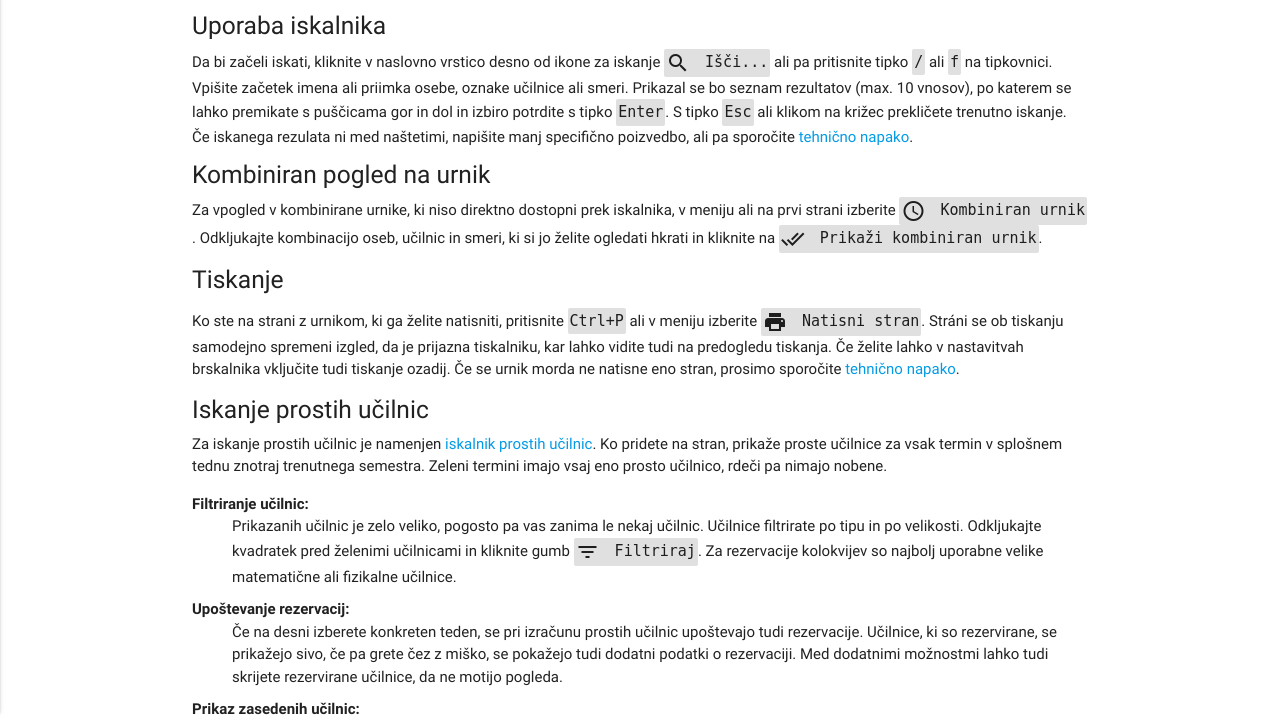
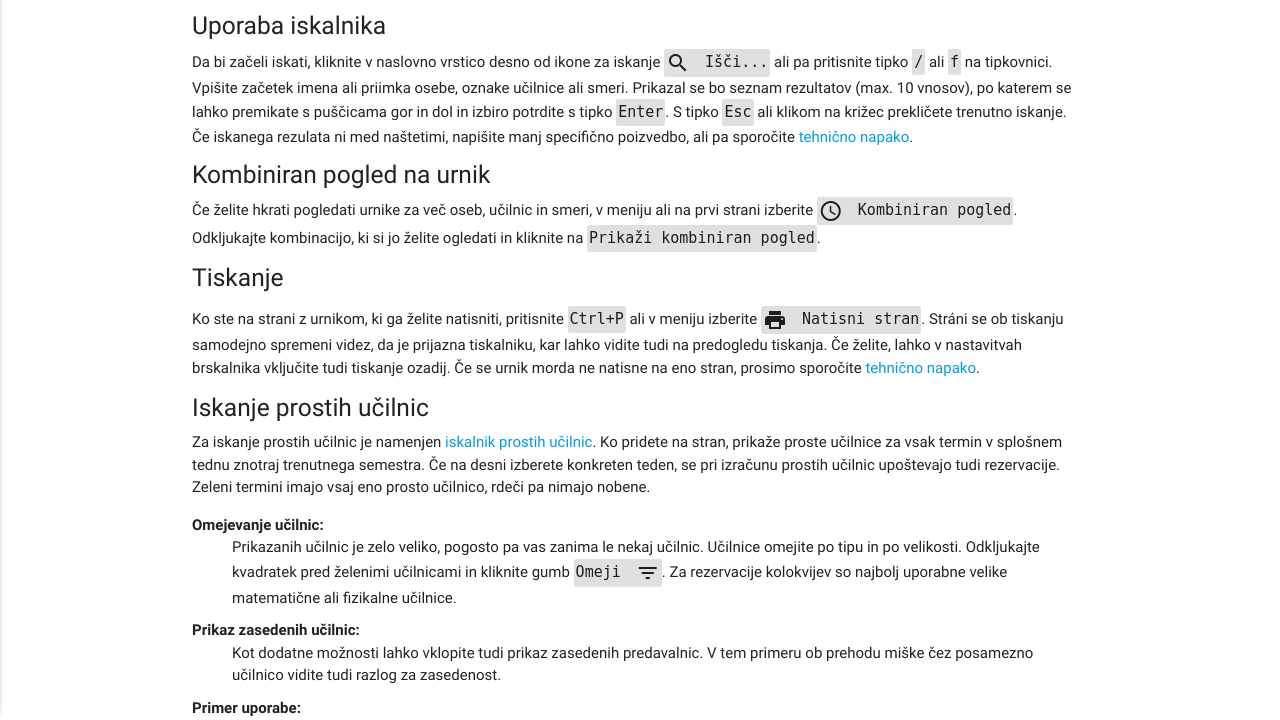
Before and after one commit to ul-fmf/urnik, a Django app: template urnik/templates/help.html in a window 1280 px wide. Shown: the part 212-932 px from the top of the page. Run offline with Django 3.2, Linux system fonts and the light colour scheme; the template is opened without the code that fills it, so the values that code supplies are empty; parts of the project's set-up code (start-up, migrations or seed data) failed here and were passed over; some libraries are stand-ins or nearby versions.

Commit message:
Popravil navodila
Closes #37

```diff
--- a/urnik/templates/bugreport.html
+++ b/urnik/templates/bugreport.html
@@ -20,7 +20,7 @@
     <h4>Napaka v delovanju strani (tehnična napaka)</h4>
     <p>
       Če ste naleteli na tehnično nepravilnost na strani (npr. prekrivanje podatkov, slaba berljivost,
-      ne morete klikniti na kakšen gumb, rezervacije se narobe sortirajo, &hellip;) prosim oprite
+      ne morete klikniti na kakšen gumb, rezervacije se narobe sortirajo, &hellip;) prosim odprite
       <a href="https://github.com/ul-fmf/urnik/issues">issue na GitHub-u</a>.
       <b>Pred odpiranjem novega issue-a prosimo preverite, da ni ta napaka že zabeležena.</b>
       V primeru, da napaka že obstaja, lahko kot komentar dodate dodaten opis problema, če se vam zdi,
@@ -35,7 +35,7 @@
     <h4>Napaka v podatkih na urniku (vsebinska napaka)</h4>
     <p>
       Če ste naleteli na vsebinsko napako (npr. vaše rezervacije ni na seznamu, predmeta, ki ga izvajate, ni na urniku,
-      ali pa je v napačni učilnici/terminu, &hellip;) se obrnite na sestavljalca urnika (matematika: ??, fizika: ??)
+      ali pa je v napačni učilnici/terminu, &hellip;) se obrnite na sestavljalca urnika (matematika: <a href="mailto:gregor.cigler@fmf.uni-lj.si">Gregor Cigler</a> in <a href="mailto:david.dolzan@fmf.uni-lj.si">David Dolžan</a>, fizika: <a href="mailto:katja.klobas@fmf.uni-lj.si">Katja Klobas</a>)
       ali pa, v primeru rezervacij, na pripadajoči referat. Če ste študent, pišite izvajalcu predmeta,
       pri katerem je težava.
     </p>
@@ -43,7 +43,7 @@
     <h4>Želje za dodatno funkcionalnost</h4>
     <p>
       Želimo si, da bi bila aplikacija čim bolj uporabna, zato smo veseli novih predlogov s strani uporabnikov.
-      Urnik <b>ne bo</b> podpiral:</p>
+      Urnik pa bo v tradiciji FMF enostaven in ne bo podpiral:</p>
     <ul class="browser-default">
       <li>avtomatičnega ustvarjanja urnikov iz omejitev,</li>
       <li>urnikov, ki se znotraj semestra spreminjajo.</li>
--- a/urnik/templates/help.html
+++ b/urnik/templates/help.html
@@ -22,64 +22,50 @@
     pa sporočite <a href="{% url 'bugreport' %}">tehnično napako</a>.
 
     <h5>Kombiniran pogled na urnik</h5>
-    Za vpogled v kombinirane urnike, ki niso direktno dostopni prek iskalnika, v meniju ali na prvi strani izberite <code><i class="material-icons left">schedule</i>Kombiniran urnik</code>. Odkljukajte kombinacijo
-    oseb, učilnic in smeri, ki si jo želite ogledati hkrati in kliknite na
-    <code><i class="material-icons left">done_all</i>Prikaži kombiniran urnik</code>.
+    Če želite hkrati pogledati urnike za več oseb, učilnic in smeri, v meniju ali na prvi strani izberite <code><i class="material-icons left">schedule</i>Kombiniran pogled</code>. Odkljukajte kombinacijo, ki si jo želite ogledati in kliknite na
+    <code>Prikaži kombiniran pogled</code>.
 
     <h5>Tiskanje</h5>
     <p>
       Ko ste na strani z urnikom, ki ga želite natisniti, pritisnite <code>Ctrl+P</code> ali v meniju izberite
       <code><i class="material-icons left">print</i> Natisni stran</code>. Str&aacute;ni se ob tiskanju samodejno
-      spremeni izgled, da je prijazna tiskalniku, kar lahko vidite tudi na predogledu tiskanja.
-      Če želite lahko v nastavitvah brskalnika vključite tudi tiskanje ozadij. Če se urnik morda ne natisne eno
+      spremeni videz, da je prijazna tiskalniku, kar lahko vidite tudi na predogledu tiskanja.
+      Če želite, lahko v nastavitvah brskalnika vključite tudi tiskanje ozadij. Če se urnik morda ne natisne na eno
       stran, prosimo sporočite <a href="{% url 'bugreport' %}">tehnično napako</a>.
     </p>
 
     <h5>Iskanje prostih učilnic</h5>
     Za iskanje prostih učilnic je namenjen <a href="{% url 'proste' %}">iskalnik prostih učilnic</a>.
     Ko pridete na stran, prikaže proste učilnice za vsak termin v splošnem tednu znotraj trenutnega semestra.
+    Če na desni izberete konkreten teden, se pri izračunu prostih učilnic upoštevajo tudi rezervacije.
     Zeleni termini imajo vsaj eno prosto učilnico, rdeči pa nimajo nobene.
 
     <dl>
-      <dt>Filtriranje učilnic:</dt>
+      <dt>Omejevanje učilnic:</dt>
       <dd>
         Prikazanih učilnic je zelo veliko, pogosto pa vas zanima le nekaj učilnic.
-        Učilnice filtrirate po tipu in po velikosti. Odkljukajte kvadratek pred želenimi učilnicami in
-        kliknite gumb <code><i class="material-icons left">filter_list</i> Filtriraj</code>.
+        Učilnice omejite po tipu in po velikosti. Odkljukajte kvadratek pred želenimi učilnicami in
+        kliknite gumb <code><i class="material-icons right">filter_list</i> Omeji</code>.
         Za rezervacije kolokvijev so najbolj uporabne velike matematične ali fizikalne učilnice.
-      </dd>
-      <dt>Upoštevanje rezervacij:</dt>
-      <dd>
-        Če na desni izberete konkreten teden, se pri izračunu prostih učilnic upoštevajo tudi rezervacije.
-        Učilnice, ki so rezervirane, se prikažejo sivo, če pa grete čez z miško, se pokažejo tudi dodatni
-        podatki o rezervaciji. Med dodatnimi možnostmi lahko tudi skrijete rezervirane učilnice, da ne motijo pogleda.
       </dd>
       <dt>Prikaz zasedenih učilnic:</dt>
       <dd>
         Kot dodatne možnosti lahko vklopite tudi prikaz zasedenih predavalnic.
         V tem primeru ob prehodu miške čez posamezno učilnico vidite tudi razlog za zasedenost.
       </dd>
-      <dt id="primer-uporabe">Iskanje prostih učilnic v času izpitnega obdobja:</dt>
-      <dd>
-        Za ta namen je pod dodatnimi možnostmi možnost <code>Ignoriraj urnik</code>. To pomeni, da izračun
-        prostih učilnic ne bo upošteval predavalnik, kjer poteka pouk po urniku kot zasedenih, ampak bo
-        upošteval samo že narejene rezervacije.
-      </dd>
       <dt>Primer uporabe: </dt>
       <dd>
         Denimo, da želimo rezervirati učilnico za izpit iz predmeta X. Rezervirati jo želimo v tednu
-        od 22. do 28. januarja in potrebujemo vsaj 50 mest. Na stranskem meniju izberemo teden 22. &ndash; 28. januar.
+        od 5. do 11. marca in potrebujemo vsaj 50 mest. Na stranskem meniju izberemo teden 22. &ndash; 28. januar.
         Odkljukamo, da želimo veliko matematično učilnico in pritisnemo
-        <code><i class="material-icons left">filter_list</i> Filtriraj</code>. Ker je ta teden med izpitnim obdobjem,
-        lahko med dodatnimi možnostmi ignoriramo urnik.
+        <code><i class="material-icons right">filter_list</i> Omeji</code>.
 
         Za rezultat dobimo nekaj podobnega temu na sliki spodaj:
-        <img src="https://user-images.githubusercontent.com/1394590/34654878-f37b1858-f401-11e7-8c95-86ffe9d4e6f5.png"
-             alt="primer uporabe" style="width: 100%;">
+        <img src="{% static 'primer-prostih-ucilnic.png' %}" alt="primer uporabe" style="width: 100%;">
 
         Vidimo, da so nekateri termini že popolnoma zasedeni in so obarvani rdeče.
         V vseh ostalih terminih je prosta vsaj ena učilnica. Z miško lahko preverimo, zakaj je npr. zasedena 2.01
-        v ponedeljek ob 12ih, tako da se zapeljemo čeznjo. V petek je dopoldne je prosta samo še učilnica 2.02.
+        v ponedeljek ob 12ih, tako da se zapeljemo čeznjo. V petek je dopoldne je prosta samo še učilnica 2.05.
         Ko si izberemo termin, ga sporočimo v referat in prosimo za rezervacijo.
       </dd>
     </dl>
--- a/urnik/templates/kombiniran_pogled.html
+++ b/urnik/templates/kombiniran_pogled.html
@@ -6,7 +6,7 @@
 <div class="row">
   <div class="col m12">
     <p id="kombiniran-pogled-text">
-      <input type="submit" value="Prikaži kombiniran urnik" class="btn">
+      <input type="submit" value="Prikaži kombiniran pogled" class="btn">
       <span class="flow-text">Tukaj lahko pogledate urnike za več letnikov, oseb ali učilnic hkrati.</span>
     </p>
   </div>
```
Also changed, not shown: urnik/static/primer-prostih-ucilnic.png (added).
